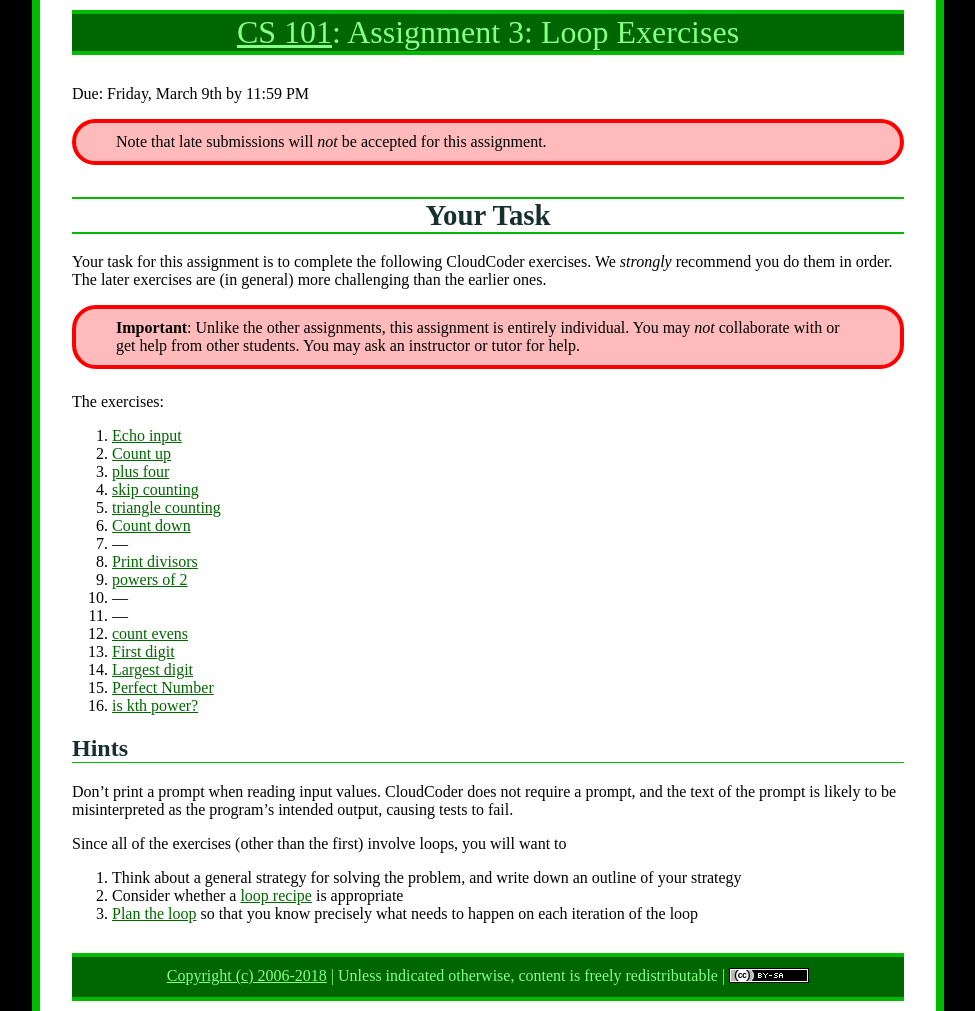
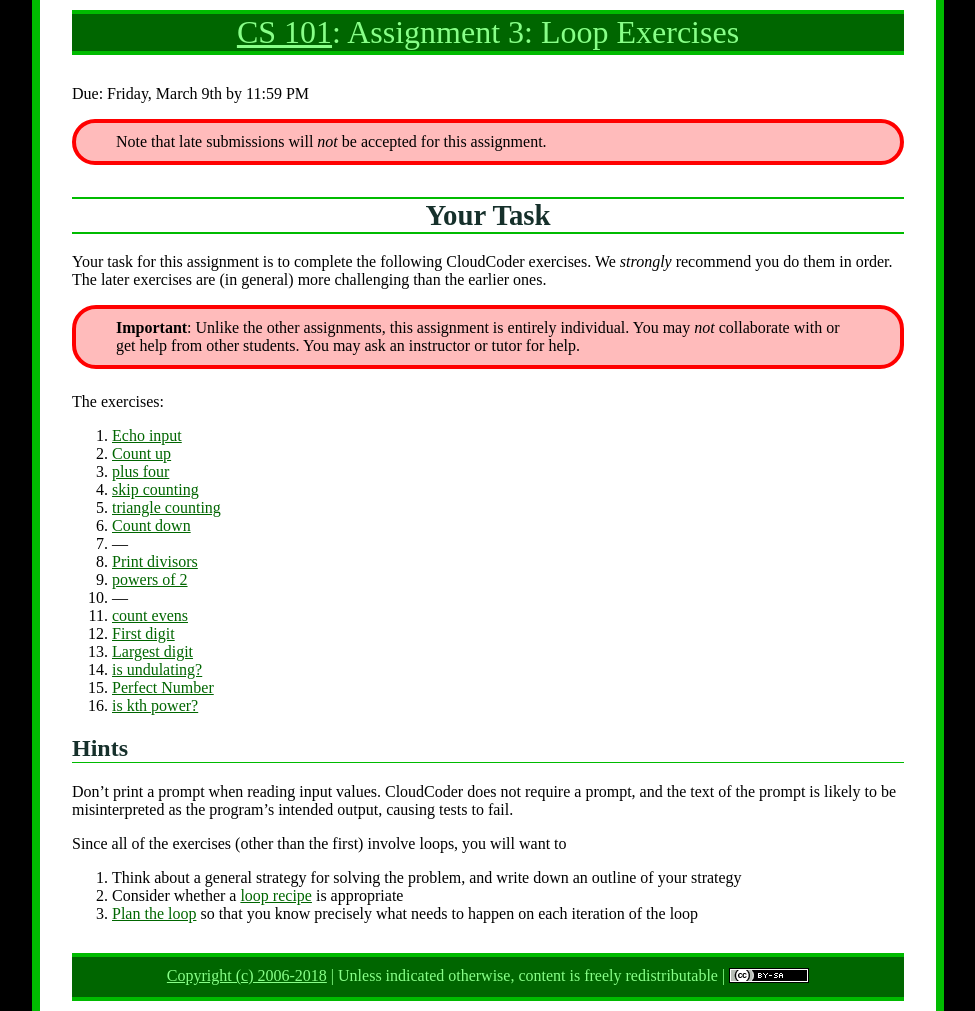
Before and after one commit to ycpcs/cs101-spring2018, a Jekyll site: the page built from assign/assign03.md, in a window 1280 px wide. Shown: the whole page, without its empty margins (152-1127 px from the left). Built offline with Jekyll 4.4.1, drawn with Linux system fonts in a browser that asks for light colours.

Commit message:
added one more exercise

```diff
--- a/assign/assign03.md
+++ b/assign/assign03.md
@@ -29,10 +29,10 @@ The exercises:
 8. [Print divisors](https://cs.ycp.edu/cloudcoder/#exercise?c=17,p=869)
 9. [powers of 2](https://cs.ycp.edu/cloudcoder/#exercise?c=17,p=878)
 10. &mdash;
-11. &mdash;
-12. [count evens](https://cs.ycp.edu/cloudcoder/#exercise?c=17,p=874)
-13. [First digit](https://cs.ycp.edu/cloudcoder/#exercise?c=17,p=872)
-14. [Largest digit](https://cs.ycp.edu/cloudcoder/#exercise?c=17,p=868)
+11. [count evens](https://cs.ycp.edu/cloudcoder/#exercise?c=17,p=874)
+12. [First digit](https://cs.ycp.edu/cloudcoder/#exercise?c=17,p=872)
+13. [Largest digit](https://cs.ycp.edu/cloudcoder/#exercise?c=17,p=868)
+14. [is undulating?](https://cs.ycp.edu/cloudcoder/#exercise?c=17,p=885)
 15. [Perfect Number](https://cs.ycp.edu/cloudcoder/#exercise?c=17,p=867)
 16. [is kth power?](https://cs.ycp.edu/cloudcoder/#exercise?c=17,p=884)
 
```
